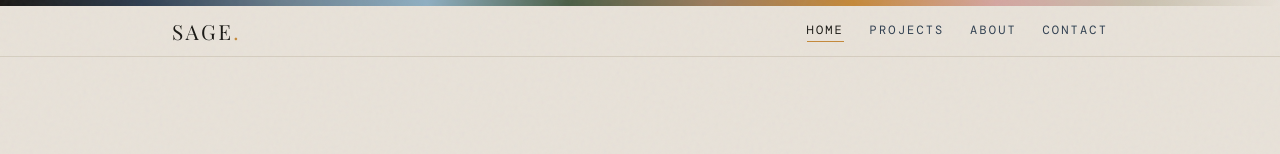
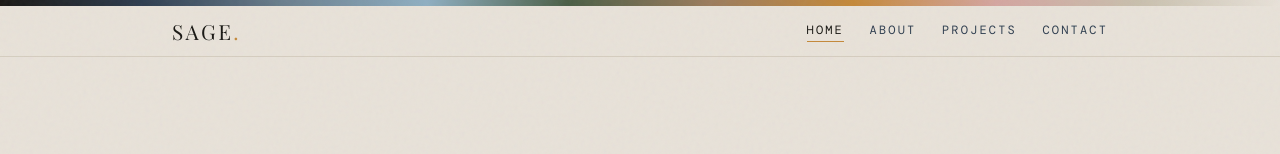
Before and after one commit to TheAbyssSage/sage-stockmans-portfolio, an Angular app: page / in a window 1280 px wide. Shown: the top 154 px of the page. Built offline with nearby package versions, Linux system fonts and the light colour scheme; no server answers; a web font is replaced by a local one.

Commit message:
Adjsusted menu layout

```diff
--- a/src/app/components/navbar/navbar.html
+++ b/src/app/components/navbar/navbar.html
@@ -16,11 +16,11 @@
             <a routerLink="/" routerLinkActive="active" [routerLinkActiveOptions]="{ exact: true }">
                 Home
             </a>
+            <a routerLink="/about" routerLinkActive="active">
+                About
+            </a>
             <a routerLink="/projects" routerLinkActive="active">
                 Projects
-            </a>
-            <a routerLink="/about" routerLinkActive="active">
-                About
             </a>
             <a routerLink="/contact" routerLinkActive="active">
                 Contact
```
